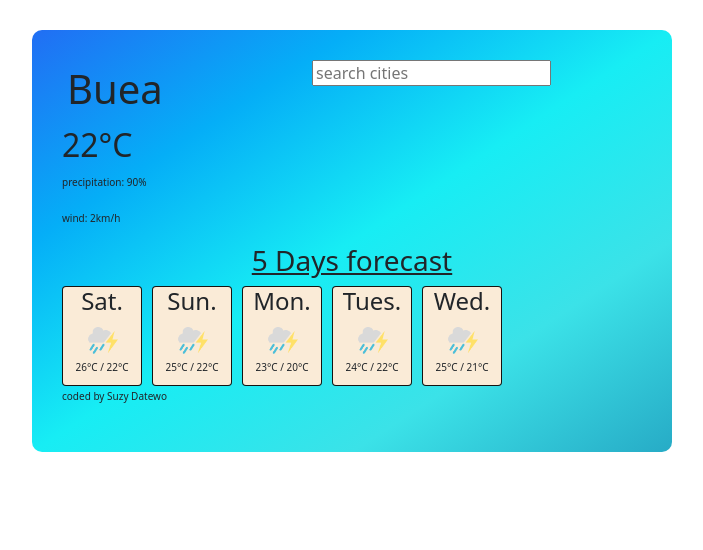
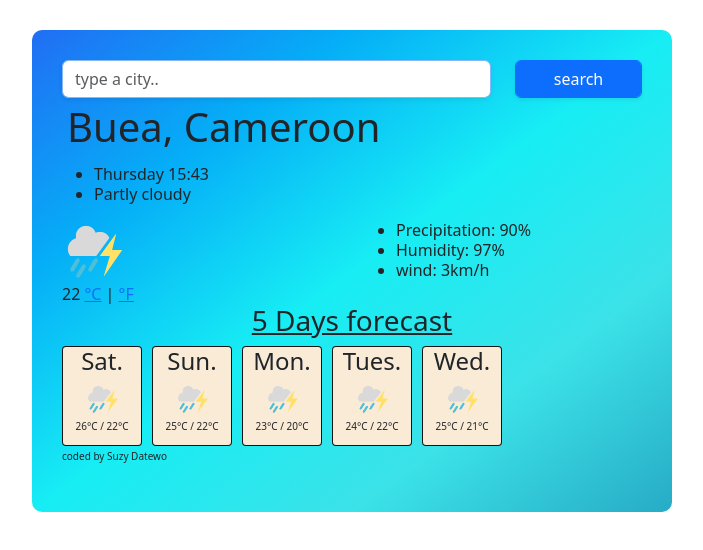
Before and after one commit to SuzyKenne/wireframe-html-css, a plain HTML site: page index.html in a window 1280 px wide. Shown: the whole page, without its empty margins (288-991 px from the left). Drawn offline with nearby package versions, Linux system fonts and the light colour scheme.

Commit message:
index.js file added with the current day and time

```diff
--- a/index.html
+++ b/index.html
@@ -18,17 +18,44 @@
   </head>
   <body>
     <div class="container" id="main-container">
-      <input
-        type="text"
-        name="search cities"
-        id="name"
-        placeholder="search cities"
-				class="search-bar"
-      />
-      <h1>Buea</h1>
-      <h2>22°C</h2>
-      <p>precipitation: 90%</p>
-      <p>wind: 2km/h</p>
+      <form class="search-form" id="search-form">
+        <div class="row">
+          <div class="col-9">
+            <input type="search" placeholder="type a city.." autofocus="on" autocomplete="off" id="city-input" class="form-control shadow-sm" >
+          </div>
+          <div class="col-3">
+            <input type="submit" value="search" class="form-control btn btn-primary shadow-sm">
+          </div>
+        </div>
+      </form>
+      <h1 city="city">Buea, Cameroon</h1>
+      <ul>
+        <li id="date">Thursday 15:43</li>
+        <li>Partly cloudy</li>
+      </ul>
+
+      <div class="row">
+        <div class="col-6">
+          <div class="fix">
+            <img src="images/thunderstorms.png" alt="cloudy icon" class="weather-icon float-left">
+            <div class="float-left">
+              <span class="temperature">22</span>
+              <span class="units">
+                <a href="#" id="celsuis">°C</a>
+                 |
+                <a href="#" id="fahrenheit">°F</a>
+              </span>
+            </div>
+          </div>
+        </div>
+        <div class="col-6">
+          <ul>
+            <li>Precipitation: 90%</li>
+            <li>Humidity: 97%</li>
+            <li>wind: 3km/h</li>
+          </ul>
+        </div>
+      </div>
       <h3>5 Days forecast</h3>
       <div class="container-grid">
         <div class="day">
@@ -58,5 +85,7 @@
         </div>
       </div>
       <p class="by">coded by Suzy Datewo</p>
+
+      <script src="src/index.js"></script>
   </body>
 </html>
```
